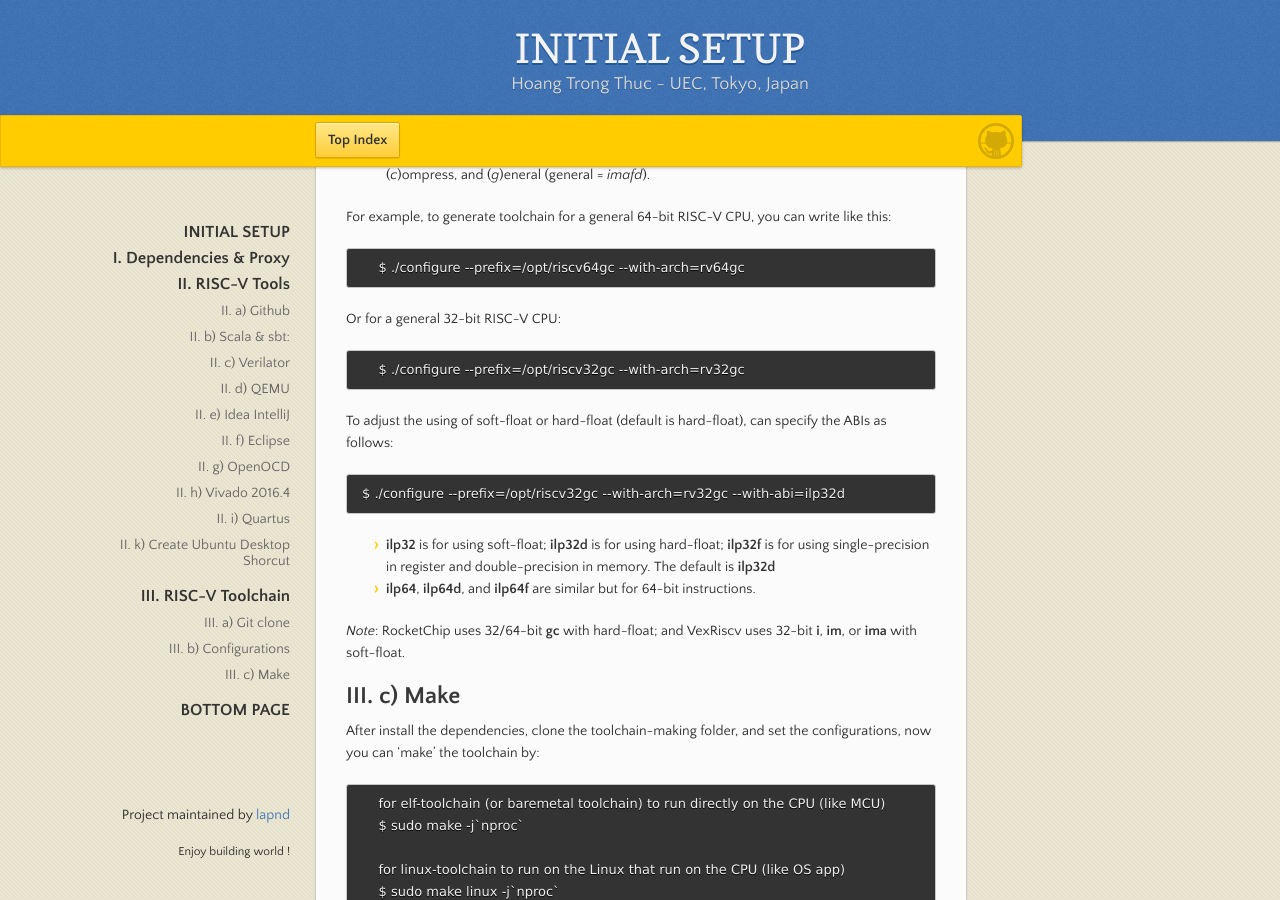
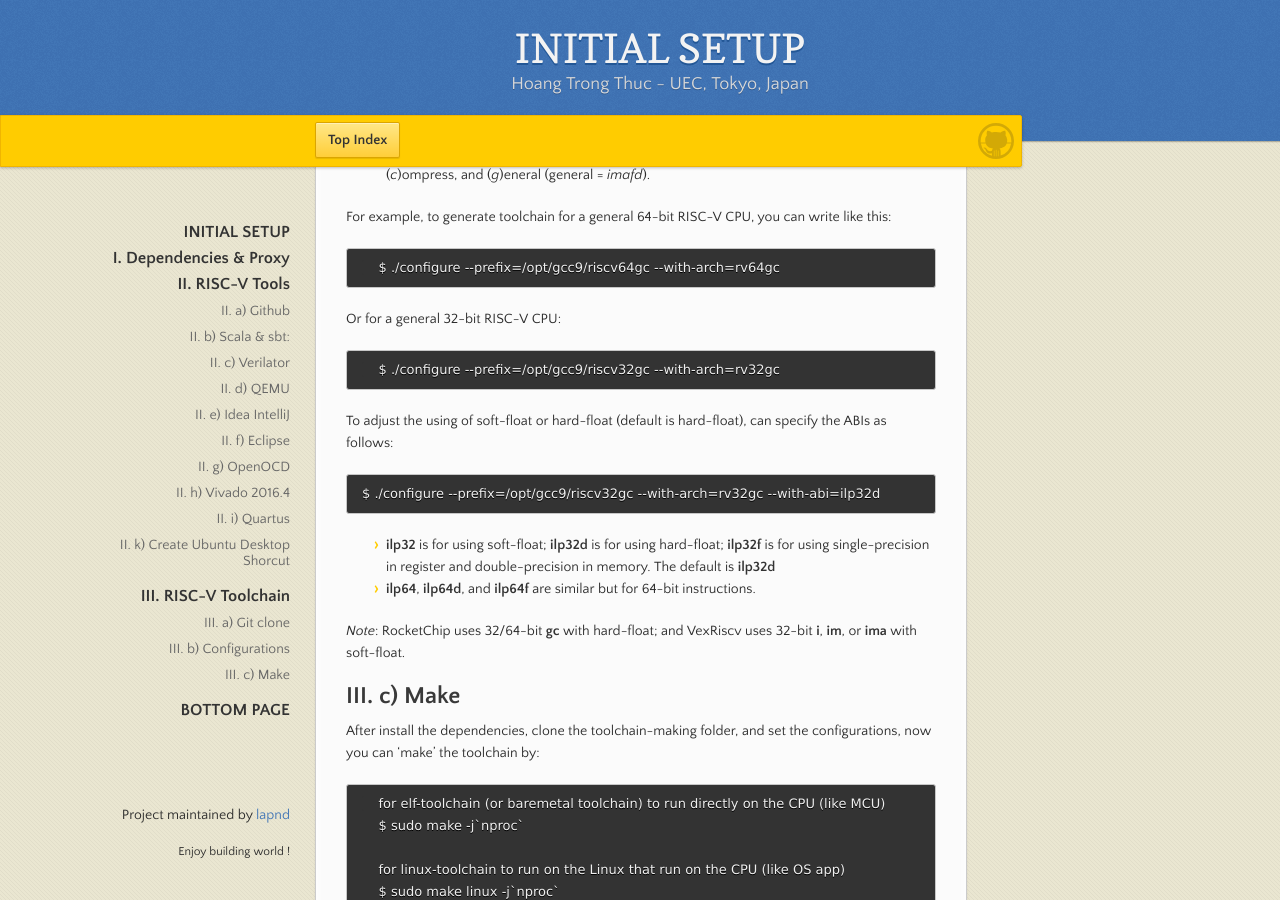
Before and after one commit to lapnd/httdes.github.io, a Jekyll site: the page built from init.md, in a window 1280 px wide and 900 px high, scrolled down 6848 px. Built offline with Jekyll 4.4.1, drawn with Linux system fonts in a browser that asks for light colours; our own code applies the rules of GitHub Pages for plain Markdown files.

Commit message:
Update init.md

```diff
--- a/init.md
+++ b/init.md
@@ -293,15 +293,15 @@ The **[arch]** is the RISC-V architecture that you want. To be specific:
 
 For example, to generate toolchain for a general 64-bit RISC-V CPU, you can write like this:
 
-        $ ./configure --prefix=/opt/riscv64gc --with-arch=rv64gc
+        $ ./configure --prefix=/opt/gcc9/riscv64gc --with-arch=rv64gc
 
 Or for a general 32-bit RISC-V CPU:
 
-        $ ./configure --prefix=/opt/riscv32gc --with-arch=rv32gc
+        $ ./configure --prefix=/opt/gcc9/riscv32gc --with-arch=rv32gc
 
 To adjust the using of soft-float or hard-float (default is hard-float), can specify the ABIs as follows:
 
-	$ ./configure --prefix=/opt/riscv32gc --with-arch=rv32gc --with-abi=ilp32d
+	$ ./configure --prefix=/opt/gcc9/riscv32gc --with-arch=rv32gc --with-abi=ilp32d
 
  * **ilp32** is for using soft-float; **ilp32d** is for using hard-float; **ilp32f** is for using single-precision in register and double-precision in memory. The default is **ilp32d**
  * **ilp64**, **ilp64d**, and **ilp64f** are similar but for 64-bit instructions.
```
